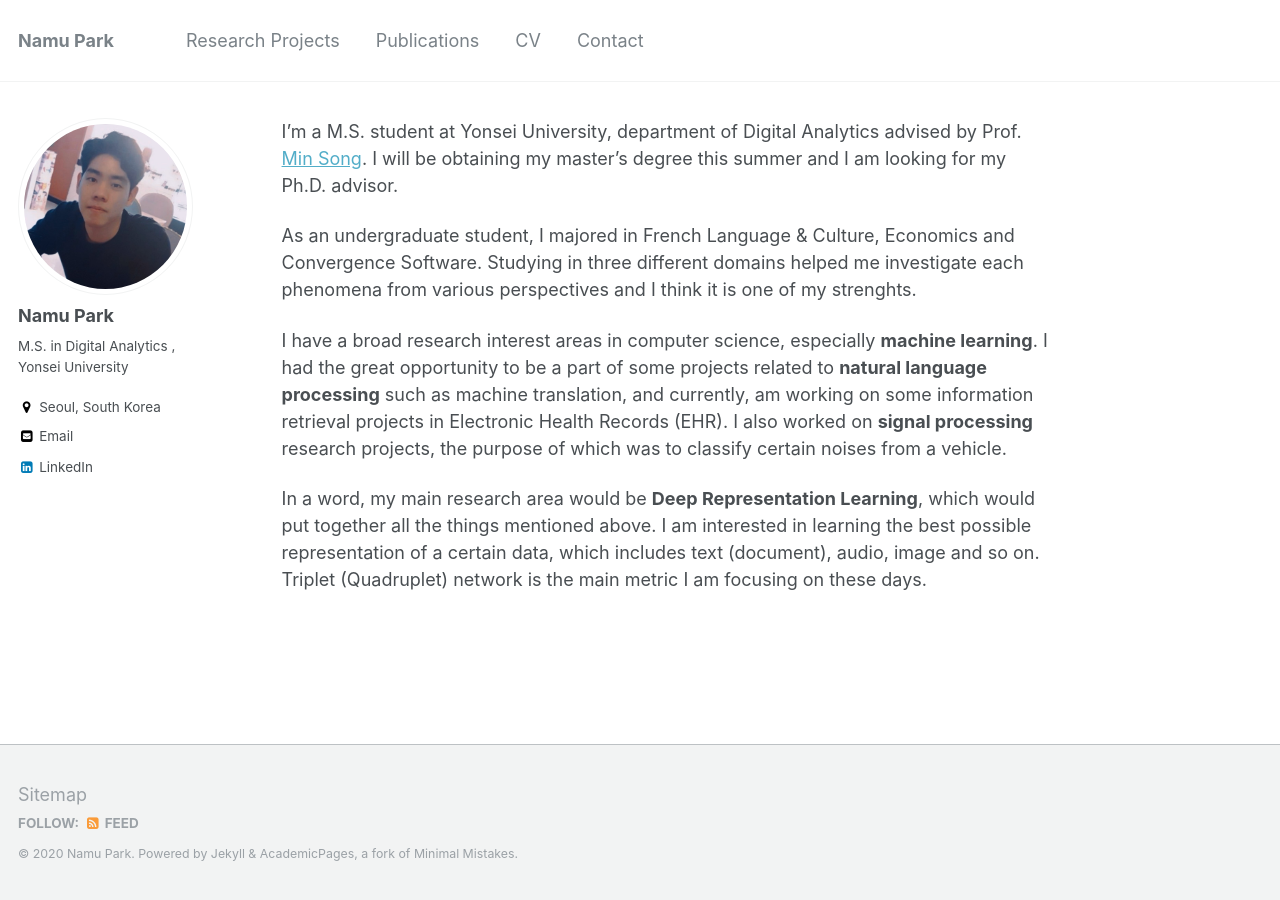
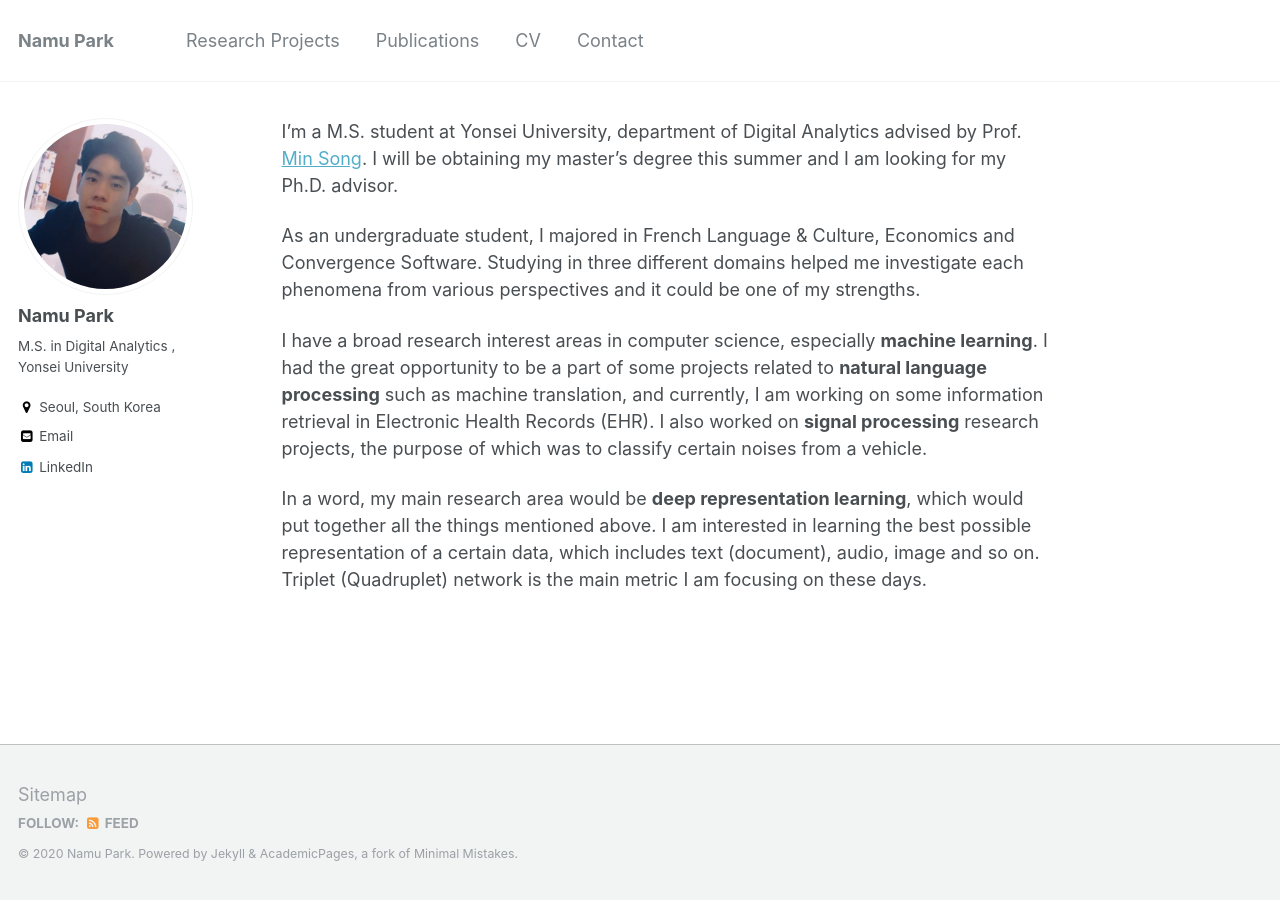
Before and after one commit to namupark/namupark.github.io, a Jekyll site: the page built from _pages/about.md, in a window 1280 px wide. Built offline with Jekyll 4.4.1, drawn with Linux system fonts in a browser that asks for light colours.

Commit message:
no message

```diff
--- a/_pages/about.md
+++ b/_pages/about.md
@@ -9,8 +9,8 @@ redirect_from:
 
 I'm a M.S. student at Yonsei University, department of Digital Analytics advised by Prof. [Min Song](http://informatics.yonsei.ac.kr/tsmm/minsong.html). I will be obtaining my master's degree this summer and I am looking for my Ph.D. advisor.
 
-As an undergraduate student, I majored in French Language & Culture, Economics and Convergence Software. Studying in three different domains helped me investigate each phenomena from various perspectives and I think it is one of my strenghts.
+As an undergraduate student, I majored in French Language & Culture, Economics and Convergence Software. Studying in three different domains helped me investigate each phenomena from various perspectives and it could be one of my strengths.
 
-I have a broad research interest areas in computer science, especially **machine learning**. I had the great opportunity to be a part of some projects related to **natural language processing** such as machine translation, and currently, am working on some information retrieval projects in Electronic Health Records (EHR). I also worked on **signal processing** research projects, the purpose of which was to classify certain noises from a vehicle.
+I have a broad research interest areas in computer science, especially **machine learning**. I had the great opportunity to be a part of some projects related to **natural language processing** such as machine translation, and currently, I am working on some information retrieval in Electronic Health Records (EHR). I also worked on **signal processing** research projects, the purpose of which was to classify certain noises from a vehicle.
 
-In a word, my main research area would be **Deep Representation Learning**, which would put together all the things mentioned above. I am interested in learning the best possible representation of a certain data, which includes text (document), audio, image and so on. Triplet (Quadruplet) network is the main metric I am focusing on these days.
+In a word, my main research area would be **deep representation learning**, which would put together all the things mentioned above. I am interested in learning the best possible representation of a certain data, which includes text (document), audio, image and so on. Triplet (Quadruplet) network is the main metric I am focusing on these days.
```
